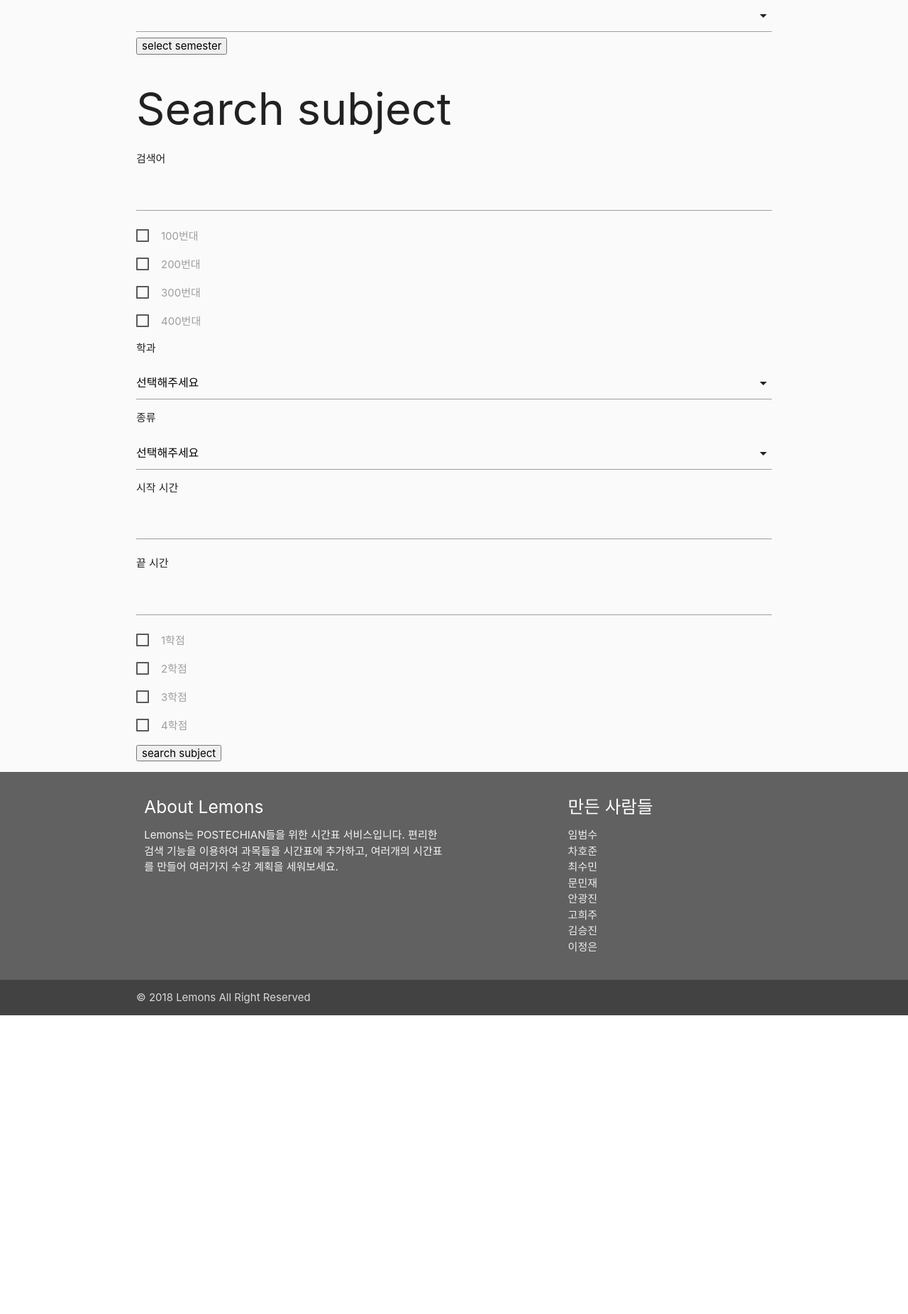
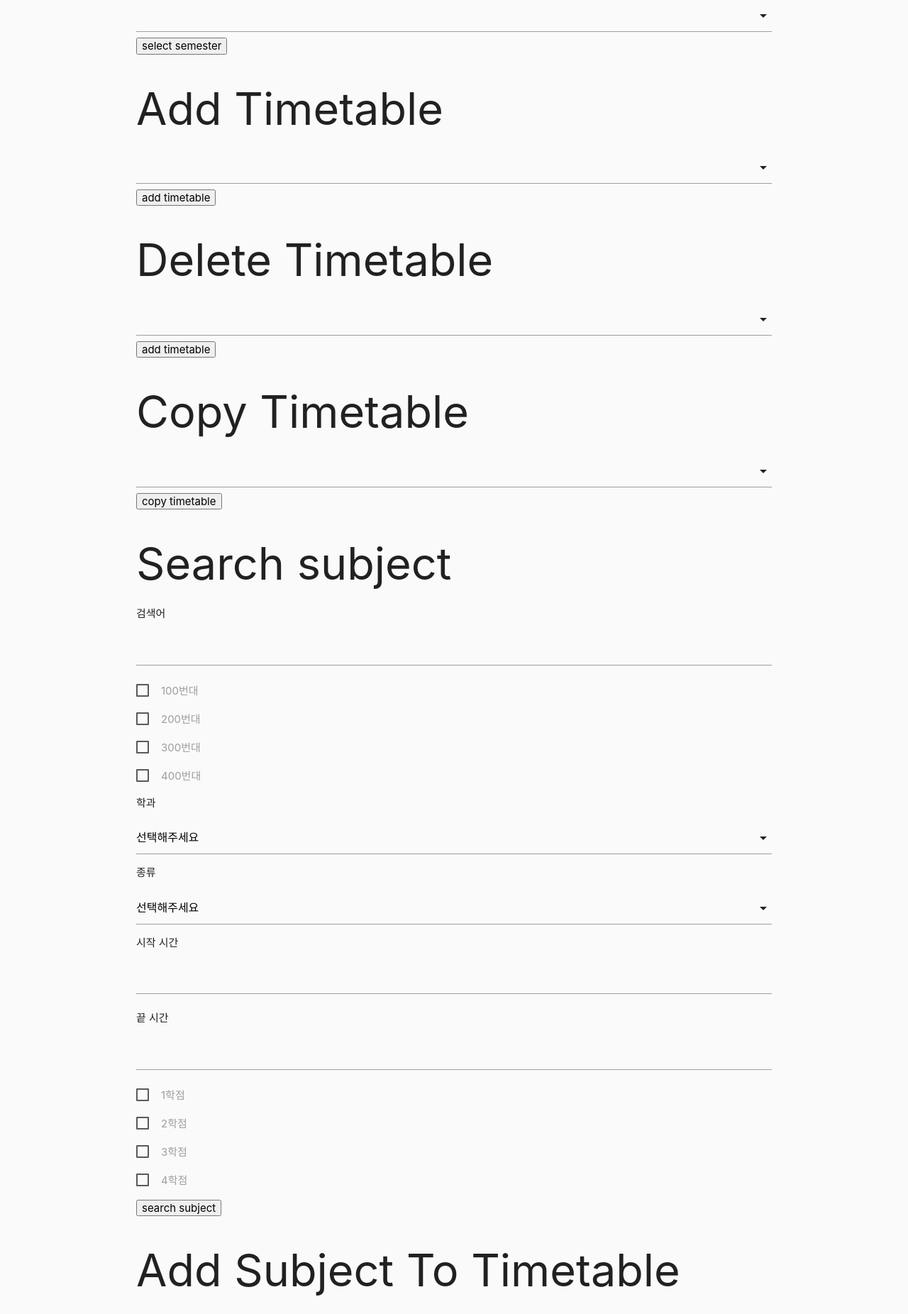
Before and after one commit to lbs1163/lemons, a Django app: page / in a window 1280 px wide. Shown: the part 360-2212 px from the top of the page at 71% size. Before the commit the page ends 1791 px from the top, so only its background shows below. Run offline with Django 3.2, Linux system fonts and the light colour scheme; the visitor is signed in with stand-in values (Sample User, id 1); data that the repository does not hold is empty; some libraries are stand-ins or nearby versions.

Commit message:
finish test page

```diff
--- a/core/templates/core/test.html
+++ b/core/templates/core/test.html
@@ -7,7 +7,7 @@
 
     <h1>Select semester</h1>
 
-    <form action="/select_semester" method="get">
+    <form action="/select_semester/" method="get">
     	<select name="semester">
     		{% for semester in semesters %}
     		<option value={{ semester.pk }}>{{ semester.name }}</option>
@@ -16,9 +16,42 @@
     	<button type="submit">select semester</button>
     </form>
 
+    <h1>Add Timetable</h1>
+
+    <form action="/add_timetable/" method="post">{% csrf_token %}
+        <select name="semester">
+            {% for semester in semesters %}
+            <option value={{ semester.pk }}>{{ semester.name }}</option>
+            {% endfor %}
+        </select>
+        <button type="submit">add timetable</button>
+    </form>
+
+    <h1>Delete Timetable</h1>
+
+    <form action="/delete_timetable/" method="post">{% csrf_token %}
+        <select name="timetable">
+            {% for timetable in timetables %}
+            <option value={{ timetable.pk }}>{{ timetable.user.username }}의 시간표 {{ forloop.counter0 }}</option>
+            {% endfor %}
+        </select>
+        <button type="submit">add timetable</button>
+    </form>
+
+    <h1>Copy Timetable</h1>
+
+    <form action="/copy_timetable/" method="post">{% csrf_token %}
+        <select name="timetable">
+            {% for timetable in timetables %}
+            <option value={{ timetable.pk }}>{{ timetable.user.username }}의 시간표 {{ forloop.counter0 }}</option>
+            {% endfor %}
+        </select>
+        <button type="submit">copy timetable</button>
+    </form>
+
     <h1>Search subject</h1>
 
-    <form action="/search_subject" method="get">
+    <form action="/search_subject/" method="get">
     	<p>검색어</p>
     	<input name="q" type="text">
     	<p>
@@ -92,6 +125,37 @@
 
     	<button type="submit">search subject</button>
     </form>
+
+    <h1>Add Subject To Timetable</h1>
+
+    <form action="/add_subject_to_timetable/" method="post">{% csrf_token %}
+        <select name="timetable">
+            {% for timetable in timetables %}
+            <option value={{ timetable.pk }}>{{ timetable.user.username }}의 시간표 {{ forloop.counter0 }}</option>
+            {% endfor %}
+        </select>
+        <select name="subject">
+            {% for subject in subjects %}
+            <option value={{ subject.pk }}>{{ subject.name }}</option>
+            {% endfor %}
+        </select>
+        <button type="submit">add subject to timetable</button>
+    </form>
+
+    <form action="/delete_subject_to_timetable/" method="post">{% csrf_token %}
+        <select name="timetable">
+            {% for timetable in timetables %}
+            <option value={{ timetable.pk }}>{{ timetable.user.username }}의 시간표 {{ forloop.counter0 }}</option>
+            {% endfor %}
+        </select>
+        <select name="subject">
+            {% for subject in subjects %}
+            <option value={{ subject.pk }}>{{ subject.name }}</option>
+            {% endfor %}
+        </select>
+        <button type="submit">delete subject to timetable</button>
+    </form>
+
     <script>
     	$(document).ready(function() {
     		$('select').formSelect();
--- a/core/views.py
+++ b/core/views.py
@@ -68,7 +68,12 @@ def timetable(request):
     semesters = Semester.objects.all()
     departments = Department.objects.all()
     categories = Category.objects.all()
-    return render(request, "core/test.html", {'semesters': semesters, 'departments': departments, 'categories': categories})
+    subjects = Subject.objects.all()
+    return render(request, "core/test.html",
+        {'semesters': semesters,
+        'departments': departments,
+        'categories': categories,
+        'subjects': subjects})
 
 @login_required
 def select_semester(request):
```
Also changed, not shown: core/urls.py (+15 -0 lines).
